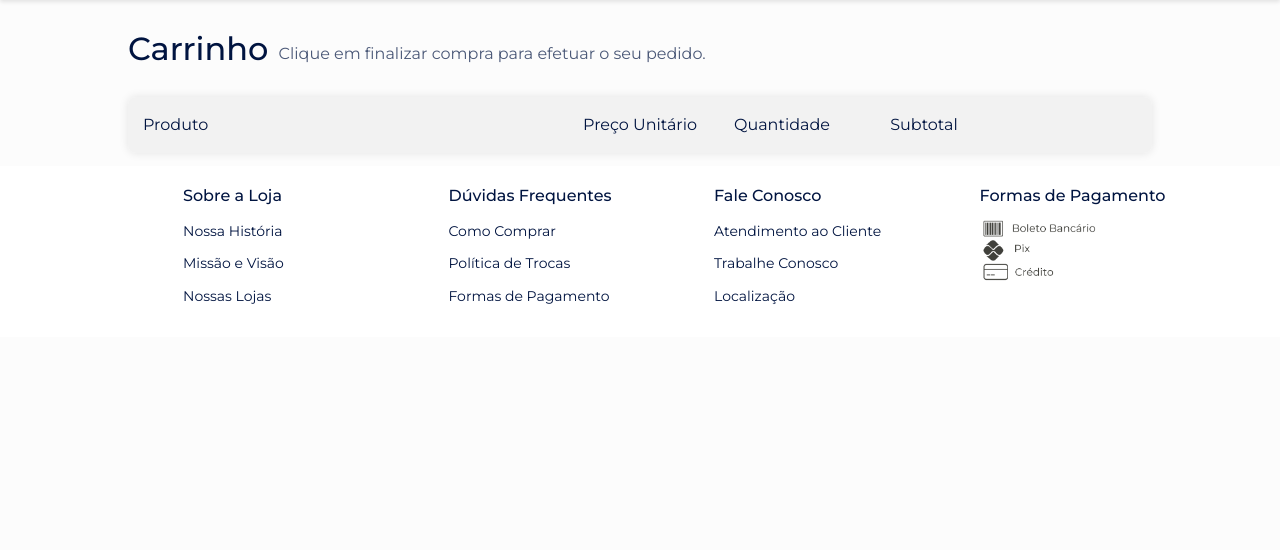
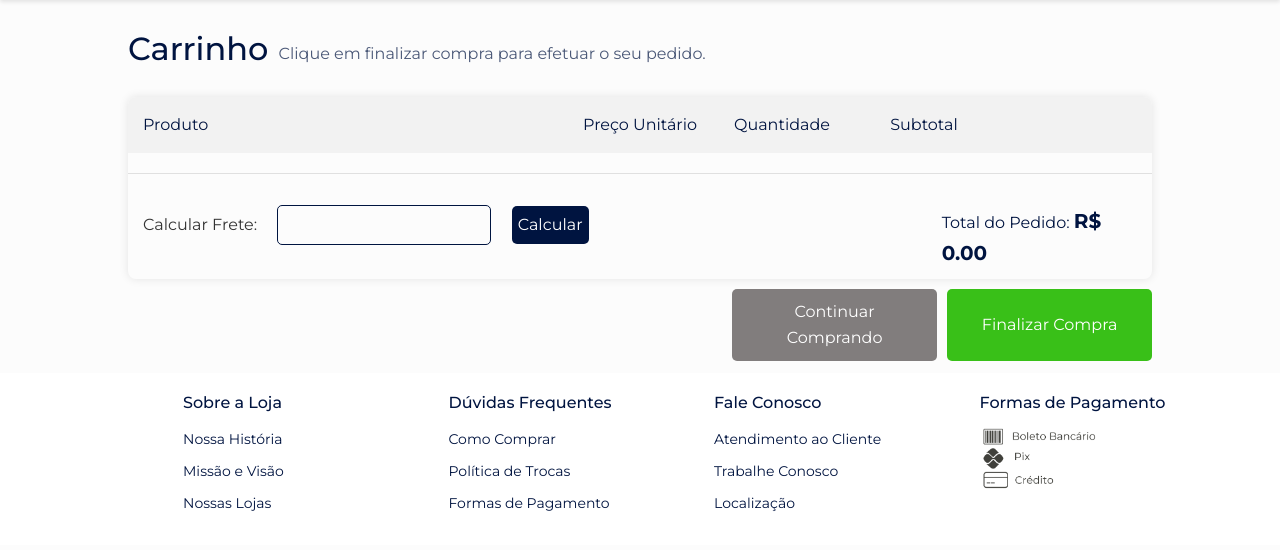
Before and after one commit to LeoFrancaBessa/TK_Multimarcas_Ecommerce_Website, a Django app: page /carrinho/ in a window 1280 px wide. Shown: the part 137-687 px from the top of the page. Run offline with Django 5.2, Linux system fonts and the light colour scheme; data that the repository does not hold is empty; some libraries are stand-ins or nearby versions.

Commit message:
finish cart page

```diff
--- a/predict_edge/main/static/main/cart_page_style.css
+++ b/predict_edge/main/static/main/cart_page_style.css
@@ -20,6 +20,7 @@
     box-shadow: 0 0 10px rgba(0, 0, 0, 0.1);
     overflow: hidden;
     margin-top: 2%;
+    padding-bottom: 1%;
 }
 
 .cart-header {
@@ -106,7 +107,108 @@
     background-color: #e04000;
 }
 
+.item-quantity input {
+    width: 50%;
+    text-align: center;
+    border: none;
+    outline:#001440;
+    background-color: #ffffff;
+}
+
+.item-quantity input::-webkit-inner-spin-button {
+    opacity: 1
+}
+
+.line{
+    margin-top: 2%;
+    margin-bottom: 2%;
+    border-top: 1px solid #e0e0e0;
+}
+
 .total-price-info{
+    margin-top: 1%;
     float: right;
-    width: 100%;
+    width: 22%;
+    padding-left: 15px;
+    color: #001440;
 }
+
+.total-price-info span{
+    color: #001440;
+    flex: 1;
+    margin-top: 1%;
+}
+
+.total-price-text{
+    font-size: 20px;
+    font-weight: bold;
+}
+
+.cepContainer {
+    margin-top: 1%;
+    padding-left: 15px;
+    display: inline-flex;
+    align-items: center;
+}
+
+.cepContainer span{
+    white-space: nowrap;
+    margin-right: 5%;
+}
+
+.cepButton {
+    padding: 6px;
+    margin-left: 5%;
+    border-radius: 5px; /* Bordas arredondadas */
+    background-color: #001440; /* Cor de fundo */
+    color: white; /* Cor do texto */
+    border: none; /* Remover borda padrão */
+    cursor: pointer; /* Cursor ao passar o mouse */
+    transition: box-shadow 0.2s ease-in-out; /* Transição suave */
+}
+
+.cepButton:hover {
+    box-shadow: 0px 8px 12px rgba(0, 0, 0, 0.2); /* Sombra */
+}
+
+.cepInput{
+    background: none;
+    height: 40px;
+    padding: 10px;
+    border: 1px solid #001440;
+    border-radius: 5px;
+}
+
+.finishButtonsDiv{
+    display: flex;
+    justify-content:right;
+    margin-top: 1%;
+}
+
+.finishBuyButton {
+    padding: 10px 20px; /* Padding interno */
+    border-radius: 5px; /* Bordas arredondadas */
+    background-color: #39c018; /* Cor de fundo */
+    color: white; /* Cor do texto */
+    border: none; /* Remover borda padrão */
+    cursor: pointer; /* Cursor ao passar o mouse */
+    transition: box-shadow 0.2s ease-in-out; /* Transição suave */
+    width: 20%;
+}
+
+.keepBuyButton{
+    padding: 10px 20px; /* Padding interno */
+    border-radius: 5px; /* Bordas arredondadas */
+    background-color: #817d7d; /* Cor de fundo */
+    color: white; /* Cor do texto */
+    border: none; /* Remover borda padrão */
+    cursor: pointer; /* Cursor ao passar o mouse */
+    transition: box-shadow 0.2s ease-in-out; /* Transição suave */
+    width: 20%;
+    margin-right: 1%;
+}
+
+/* Efeito ao passar o mouse */
+.finishBuyButton:hover, .keepBuyButton:hover{
+    box-shadow: 0px 8px 12px rgba(0, 0, 0, 0.2); /* Sombra */
+}
--- a/predict_edge/main/static/main/clothing_detail_style.css
+++ b/predict_edge/main/static/main/clothing_detail_style.css
@@ -394,6 +394,7 @@ button[type=submit]:hover {
     height: 40px;
     padding: 10px;
     border: 1px solid #001440;
+    border-radius: 5px;
 }
 
 .main-image {
--- a/predict_edge/main/templates/main/cart-page.html
+++ b/predict_edge/main/templates/main/cart-page.html
@@ -47,9 +47,9 @@
                             <span class="item-info-text-other">Cor: {{item.color.color}}</span>
                         </div>
                     </div>
-                    <div class="item-price" id="itemPrice_{{item.id}}">{{item.clothing.price}}</div>
+                    <div class="item-price" id="itemPrice_{{item.id}}">R$ {{item.clothing.price}}</div>
                     <div class="item-quantity">
-                        <span class="quantity-value" id="itemQuantity_{{item.id}}">{{item.quantity}}</span>
+                        <input type="number" id="itemQuantity_{{item.id}}" value="{{item.quantity}}" min="1" max="10">
                     </div>
                     <div class="item-subtotal" id="itemSubtotal_{{item.id}}"></div>
                     <div class="item-delete"><button id="delete_{{item.id}}"><svg xmlns="http://www.w3.org/2000/svg" width="16" height="16" fill="currentColor" class="bi bi-trash3-fill" viewBox="0 0 16 16">
@@ -58,10 +58,24 @@
                 </div>
             {% endfor %}
 
-            <div class="total-price-info">
+            <div class="line">
 
             </div>
 
+            <div class="total-price-info">
+                <span>Total do Pedido: </span> <span id="totalPriceText" class="total-price-text">3333</span>
+            </div>
+
+            <div class="cepContainer">
+                <span>Calcular Frete: </span>
+                <input class="cepInput" type="text" name="" id="">
+                <button class="cepButton">Calcular</button>
+            </div>
+        </div>
+
+        <div class="finishButtonsDiv">
+            <button id="buyButton" class="keepBuyButton">Continuar Comprando</button>
+            <button id="buyButton" class="finishBuyButton">Finalizar Compra</button>
         </div>
     </div>
 
@@ -73,16 +87,20 @@
     <script>
 
         $( document ).ready(function() {
+            totalPrice = 0
+
             {% for item in cartItems %}
 
                 //Make calculations from itemSubtotal
                 price = $('#itemPrice_{{item.id}}').text()
+                price = price.substring(3)
                 price = parseFloat(price)
-                quantity = $('#itemQuantity_{{item.id}}').text()
+                quantity = $('#itemQuantity_{{item.id}}').val()
                 quantity = parseInt(quantity)
                 subtotal = price * quantity
+                totalPrice += subtotal
                 subtotal = String(subtotal.toFixed(2))
-                $('#itemSubtotal_{{item.id}}').text(subtotal)
+                $('#itemSubtotal_{{item.id}}').text('R$ ' + subtotal)
 
                 //delete button
                 $("#delete_{{item.id}}").click(function(){
@@ -107,10 +125,34 @@
                     });
                 });
 
+                //change quantity
+                $('#itemQuantity_{{item.id}}').change(function(){
+                    data = {
+                        'quantity': $(this).val(),
+                        'cartItem': '{{item.id}}'
+                    };
+                    $.ajax({
+                        type: "POST",
+                        url: "{% url 'change_quantity_clothing_cart' %}",
+                        data: data,
+                        headers: {
+                            'X-Requested-With': 'XMLHttpRequest',
+                            'X-CSRFToken': '{{ csrf_token }}'
+                        },
+                        dataType: 'json',
+                        success: function(response) {
+                            location.reload();
+                        },
+                        error: function(error) {
+                            console.log(error);
+                        }
+                    });
+                });
+
             {% endfor %}
+
+            $('#totalPriceText').text('R$ ' + String(totalPrice.toFixed(2)))
         });
-        $('#itemSubtotal')
-
     </script>
 
 </body>
--- a/predict_edge/main/urls.py
+++ b/predict_edge/main/urls.py
@@ -1,7 +1,7 @@
 # urls.py
 from django.urls import path
 from .views import IndexView, ClothingDetailsView, CartView
-from .ajax_functions import add_clothing_cart, remove_clothing_cart
+from .ajax_functions import add_clothing_cart, remove_clothing_cart, change_quantity_clothing_cart
 
 urlpatterns = [
     path('index/', IndexView.as_view(), name='index'),
@@ -9,5 +9,6 @@ urlpatterns = [
     path('carrinho/', CartView.as_view(), name='cart'),
     #ajax
     path('add-clothing-cart/',add_clothing_cart, name='add_clothing_cart'),
-    path('remove_clothing_cart/', remove_clothing_cart, name="remove_clothing_cart")
+    path('remove_clothing_cart/', remove_clothing_cart, name="remove_clothing_cart"),
+    path('change_quantity_clothing_cart/', change_quantity_clothing_cart, name="change_quantity_clothing_cart"),
 ]
```
Also changed, not shown: predict_edge/main/ajax_functions.py (+12 -0 lines).
